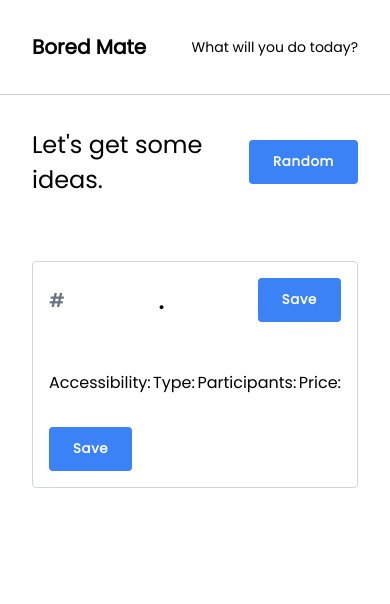
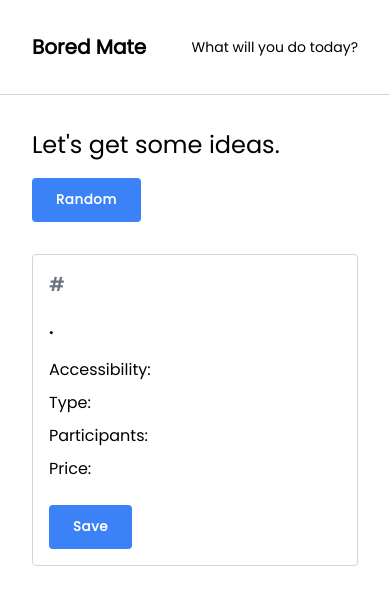
Before and after one commit to cehaaa/rick-and-morty, a React app: page / in a window 390 px wide. Built offline with nearby package versions, Linux system fonts and the light colour scheme; no server answers.

Commit message:
feat: add reponsive styling

```diff
--- a/src/styles.css
+++ b/src/styles.css
@@ -83,6 +83,7 @@ body{
 }
 
 .ideas-card .ideas-card-header {
+  text-align: center;
   display: flex;
   justify-content: space-between;
   align-items: center;
@@ -95,7 +96,7 @@ body{
 }
 
 .ideas-heading {
-  font-size: var(--xl2);
+  font-size: var(--xl);
   font-weight: var(--semibold)
 }
 
@@ -104,8 +105,7 @@ body{
 }
 
 .ideas-card .ideas-card-body {
-  margin: 1rem 0 0 0;
-  padding: 2rem 0 2rem 0;
+  padding: 3rem 0 2rem 0;
   display: flex;
   justify-content: space-between;
 }
@@ -133,11 +133,48 @@ body{
   background: var(--hover-blue);
 }
 
+.mobile-save-button {
+  display: none;
+}
+
 @media screen and (max-width: 600px) {
   .container{
     width: 100%
   }
   .content-wrapper {
-    flex-dircetion: row;
+    flex-direction: column;
+    justify-content: start;
+    align-items: start;
+  }
+  .heading-text{
+    padding-bottom: 1rem;
+  }
+  .ideas-card{
+    margin: 0;
+  }
+  .ideas-card .ideas-card-header{
+    flex-direction: column;
+    align-items: start;
+  }
+  .ideas-id {
+    padding-bottom: 1rem;
+  }
+  .ideas-heading {
+    font-size: var(--lg);
+    font-weight: var(--semibold);
+    padding-bottom: 1rem;
+  }
+  .ideas-card .ideas-card-body{
+    flex-direction: column;
+    padding: 0 0 1rem 0;
+  }
+  .ideas-card .ideas-card-body div{
+    margin-bottom: .5rem;
+  }
+  .desktop-save-button{
+    display: none;
+  }
+  .mobile-save-button{
+    display: inline-block;
   }
 }
```
